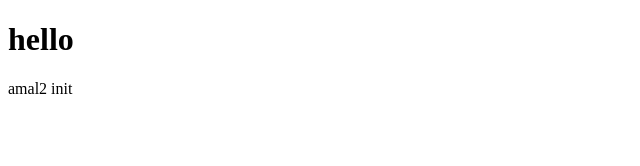
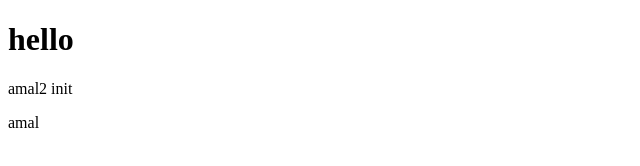
Before and after one commit to amal-prasad99/git-test-001, a plain HTML site: page index.html in a window 1280 px wide. Shown: the full height of the page, 0-640 px from the left. Drawn offline with Linux system fonts and the light colour scheme.

Commit message:
amal init

```diff
--- a/index.html
+++ b/index.html
@@ -8,5 +8,6 @@
   <body>
     <h1>hello</h1>
     <p>amal2 init</p>
+    <p>amal</p>
   </body>
 </html>
```
